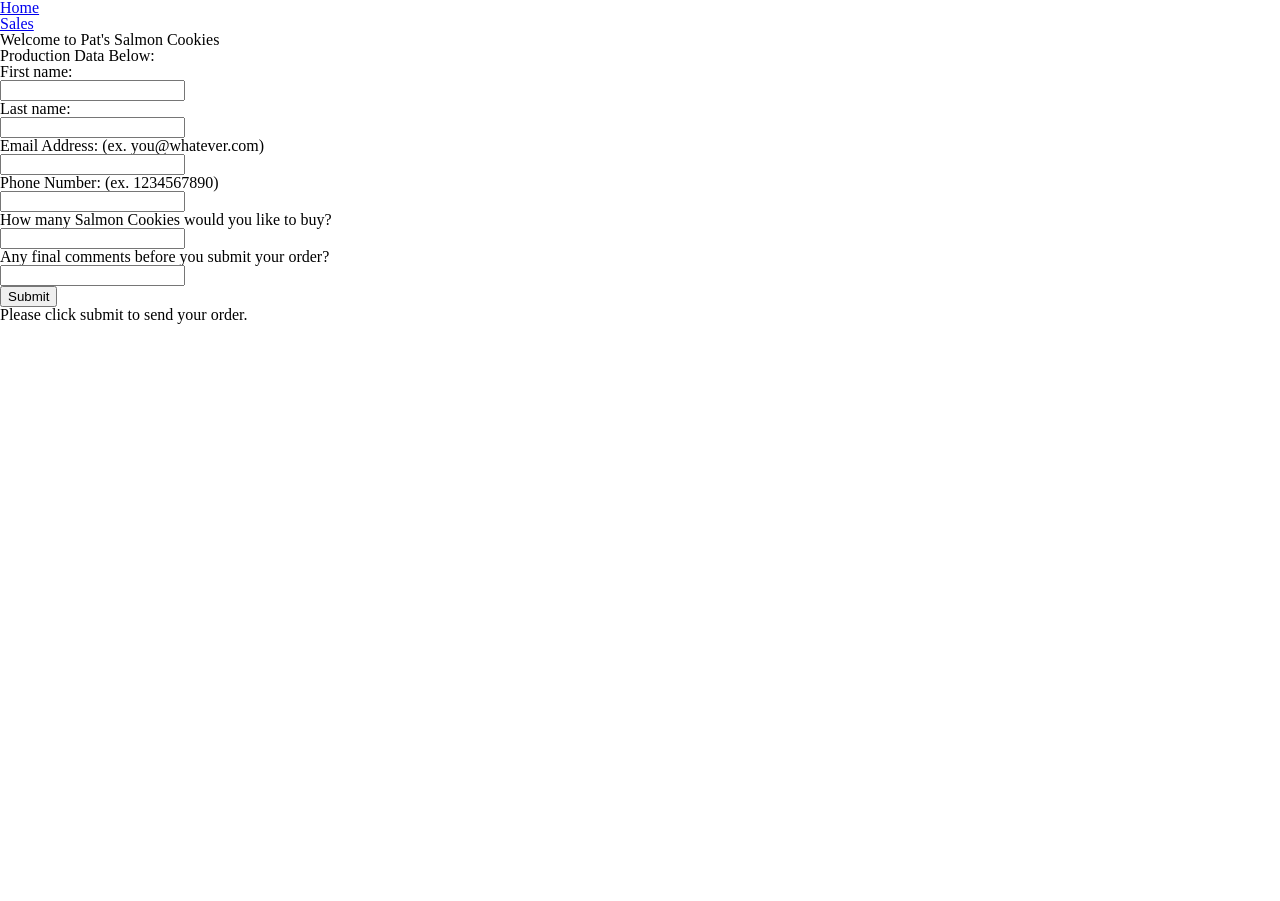
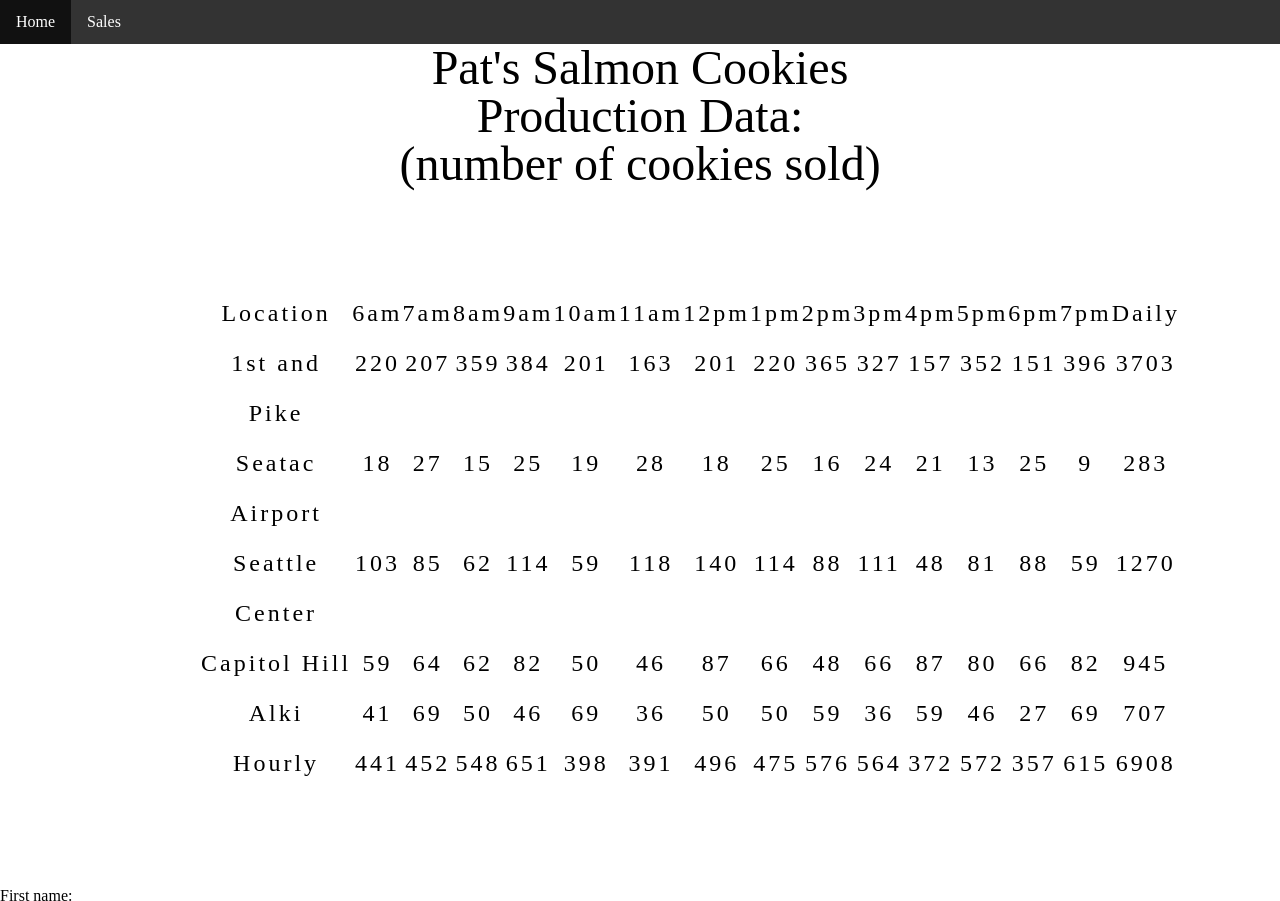
Before and after one commit to jlwilliams46/lab-8, a plain HTML site: page sales.html in a window 1280 px wide. Shown: the top 901 px of the page. Before the commit the page ends 800 px from the top, so only its background shows below. Drawn offline with Linux system fonts and the light colour scheme.

Commit message:
completed final version
corrected and updated as per TA instructions

```diff
--- a/app.js
+++ b/app.js
@@ -1,65 +1,116 @@
 'use strict';
 
-// global variable
-var hours = ['6 am', '7 am', '8am', '9 am', '10 am', '11 am', '12 pm', '1 pm', '2 pm', '3 pm', '4 pm', '5 pm', '6 pm', '7 pm'];
-var trEl = document.createElement('tr'); // defines row in a table, table row element
-var tdEl = document.createElement('td'); // defines cell in a table, tag defines element
+var bizHrs = ['6am', '7am', '8am', '9am', '10am', '11am', '12pm', '1pm', '2pm', '3pm', '4pm', '5pm', '6pm', '7pm'];
 
+var AllStores = [];
+var allCookies = [];
+var grandTotal = 0;
 
 function headerCreator() {
-  trEl; tdEl;
+  var trEl = document.createElement('tr');
+  var thEl = document.createElement('th');
+  thEl.textContent = 'Location';
   trEl.appendChild(thEl);
-  while (i < hours.length) {
+  for (var i = 0; i < bizHrs.length; i++) {
     thEl = document.createElement('th');
-    thEl.textContent = hours[i];
+    thEl.textContent = bizHrs[i];
     trEl.appendChild(thEl);
-    dataTable.appendChild(trEl);
+    data.appendChild(trEl);
   }
-  i++;
+  thEl = document.createElement('th');
+  thEl.textContent = 'Daily';
+  trEl.appendChild(thEl);
+  data.appendChild(trEl);
 }
 
-function Stats(store, hrlyCookies, custMin, custMax) {
-  this.store = store;
-  this.hrlyCookies = hrlyCookies;
-  this.custMin = custMin;
-  this.custMax = custMax;
+function footerCreator(){
+  var trEl = document.createElement('tr');
+  var thEl = document.createElement('th');
+  thEl.textContent = 'Hourly';
+  trEl.appendChild(thEl);
+  data.appendChild(trEl);
+
+  hourlyTotals();
+  grandTotal = 0;
+  for (var i = 0; i < bizHrs.length; i++){
+    thEl = document.createElement('th');
+    thEl.textContent = allCookies[i];
+    grandTotal += allCookies[i];
+    trEl.appendChild(thEl);
+    data.appendChild(trEl);
+  }
+  thEl = document.createElement('th');
+  thEl.textContent = grandTotal;
+  trEl.appendChild(thEl);
+  data.appendChild(trEl);
 }
+
 function rowCreator() {
-  while(AllStores[j]) {
+  for(var j in AllStores){
     AllStores[j].render();
   }
 }
-// using constructor function learned in class during demonstration
-var AllStores = [];
-var dataTable = document.getElementById('locations');
 
-this.hrlyCust = function(){ // determining the number of customers per hour
-  return Math.floor((Math.random() * this.custMax - this.custMin + 1) + this.custMin); // source: MDN docs
-  this.hrlySales = function(){ // determining the number of sales per hour
-    return Math.floor((this.hrlyCust(this.custMin,this.custMax)) * this.hrlyCookies); // source: MDN docs
-  };
+var data = document.getElementById('stores');
+function Store(name, custMin, custMax, hrlyCookies){
+  this.name = name;
+  this.custMin = custMin;
+  this.custMax = custMax;
+  this.hrlyCookies = hrlyCookies;
+  this.perHr = [];
+  this.perHrCookies = [];
+  this.perDay = 0;
+  this.hrlySales();
   AllStores.push(this);
 };
-// required prototype
-Stats.prototype.render = function() {
-  trEl; tdEl;
-  tdEl.textContent = this.store;
-  trEl.appendChild(tdEl);
-  while (i < hours.length) {
-    tdEl = document.createElement('td');
-    tdEl.textContent = this.hrlySales();
-    trEl.appendChild(tdEl);
-    dataTable.appendChild(trEl);
-  }
-  i++;
+
+Store.prototype.hrlyCust = function(){
+  var randNum1 = Math.floor(Math.random() * (this.custMax - this.custMin + 1) + this.custMin);
+  this.perHr.push(randNum1);
+  return randNum1;
 };
 
-// the "new operator"
-new Stats('1st and Pike', 23, 65, 6.3);
-new Stats('Seatac Airport', 3, 24, 1.2);
-new Stats('Seattle Center', 11, 38, 3.7);
-new Stats('Capitol Hill', 20, 38, 2.3);
-new Stats('Alki', 2, 16, 4.6);
+Store.prototype.hrlySales = function(){
+  for (var i = 0; i < bizHrs.length; i++){
+    var randNum2 = Math.floor(this.hrlyCust() * this.hrlyCookies);
+    this.perHrCookies.push(randNum2);
+    this.perDay += randNum2;
+  }
+};
 
-headerCreator(); // calling function
-rowCreator(); // calling function
+function hourlyTotals(){
+  for (var i = 0; i < bizHrs.length; i++){
+    var storeTotal = 0;
+    for (var j = 0; j < AllStores.length; j++){
+      storeTotal = storeTotal + AllStores[j].perHrCookies[i];
+    }
+    allCookies.push(storeTotal);
+  }
+};
+
+Store.prototype.render = function() {
+  var trEl = document.createElement('tr');
+  var tdEl = document.createElement('td');
+  tdEl.textContent = this.name;
+  trEl.appendChild(tdEl);
+  for (var i = 0; i < bizHrs.length; i++) {
+    tdEl = document.createElement('td');
+    tdEl.textContent = this.perHrCookies[i];
+    trEl.appendChild(tdEl);
+    data.appendChild(trEl);
+  }
+  var thEl = document.createElement('th');
+  thEl.textContent = this.perDay;
+  trEl.appendChild(thEl);
+  data.appendChild(trEl);
+};
+
+new Store('1st and Pike', 23, 65, 6.3);
+new Store('Seatac Airport', 3, 24, 1.2);
+new Store('Seattle Center', 11, 38, 3.7);
+new Store('Capitol Hill', 20, 38, 2.3);
+new Store('Alki', 2, 16, 4.6);
+
+headerCreator();
+rowCreator();
+footerCreator();
--- a/reset.css
+++ b/reset.css
@@ -40,7 +40,7 @@ blockquote, q {
 blockquote:before, blockquote:after,
 q:before, q:after {
 	content: '';
-	content: none;
+    content: none;
 }
 table {
 	border-collapse: collapse;
--- a/sales.html
+++ b/sales.html
@@ -1,21 +1,32 @@
 <!DOCTYPE html>
-<html>
+<html lang="en">
 <head>
+  <!--metadata start-->
+  <meta charset="UTF-8">
+  <meta name="viewport" content="width=device-width, initial-scale=1.0">
+  <meta http-equiv="X-UA-Compatible" content="ie=edge">
   <meta charset="utf-8">
-    <title>Pat's Salmon Cookies</title>
+  <!--metadata end-->
   <link rel="stylesheet" href="reset.css">
   <link rel="stylesheet" href="style.css">
-    <link href="https://fonts.googleapis.com/css?family=Pacifico" rel="stylesheet"> <!--google fonts-->
+  <link href="https://fonts.googleapis.com/css?family=Pacifico" rel="stylesheet"> <!--google fonts requirement-->
+  <title>Pat's Salmon Cookies</title>
 </head>
+  <body>
      <nav>
         <ul>
-      <li><a href='index.html'>Home</a></li>
-      <li><a href='sales.html'>Sales</a></li>
+            <li><a class="active" href="index.html">Home</a></li>
+            <li><a href="sales.html">Sales</a></li>
         </ul>
     </nav>
-  <h1>Welcome to Pat's Salmon Cookies</h1>
-  <h2>Production Data Below:</h2>
-  <body>
+    <h1>Pat's Salmon Cookies</h1>
+    <h1>Production Data:</h1>
+    <h1>(number of cookies sold)</h1>
+    <section>
+      <table id='stores'>
+
+      </table>
+    </section>
     <form id="cookie-order-form">
         <fieldset>
         <form action="sales.html">
@@ -31,16 +42,15 @@
           Phone Number: (ex. 1234567890)<br>
           <input type="text" name="email-ddress">
           <br>
-  How many Salmon Cookies would you like to buy?<br>
+          How many Salmon <br>Cookies would you like to buy?<br>
           <input type="number" name="amount">
           <br>
-  Any final comments before you submit your order?<br>
+          Any final comments<br>before you submit your order?<br>
           <input type="text" name="email-ddress">
           <br>
-  <input type="submit" value="Submit">
-</form>
+        <input type=button value="Submit"
+        onClick="alert('Thank you for your order!')">
         <fieldset>
-<p>Please click submit to send your order.</p>
     <script type="text/javascript" src="app.js"></script>
   </body>
 </html>
--- a/style.css
+++ b/style.css
@@ -1 +1,43 @@
-/*style goes here*/
+section {
+    padding: 100px;
+    float: left;
+    margin-left: 100px;
+    font-size: 24px;
+    line-height: 50px;
+    letter-spacing: 3px;
+    text-align: center;
+}
+h1 {
+    font-size: 48px;
+    text-align: center;
+}
+p {
+    font-size: 32px;
+    padding: 50px;
+    text-align: center;
+}
+img {
+    padding: 50px;
+    float: left;
+    margin-left: 295px;
+}
+nav ul {
+    list-style-type: none;
+    margin: 0;
+    padding: 0;
+    overflow: hidden;
+    background-color: #333;
+}
+nav li {
+    float: left;
+}
+nav li a {
+    display: block;
+    color: white;
+    text-align: center;
+    padding: 14px 16px;
+    text-decoration: none;
+}
+nav li a:hover {
+    background-color: #111;
+}
```
Also changed, not shown: index.html (+13 -8 lines). Lines whose indentation alone changed are shown as unchanged.
